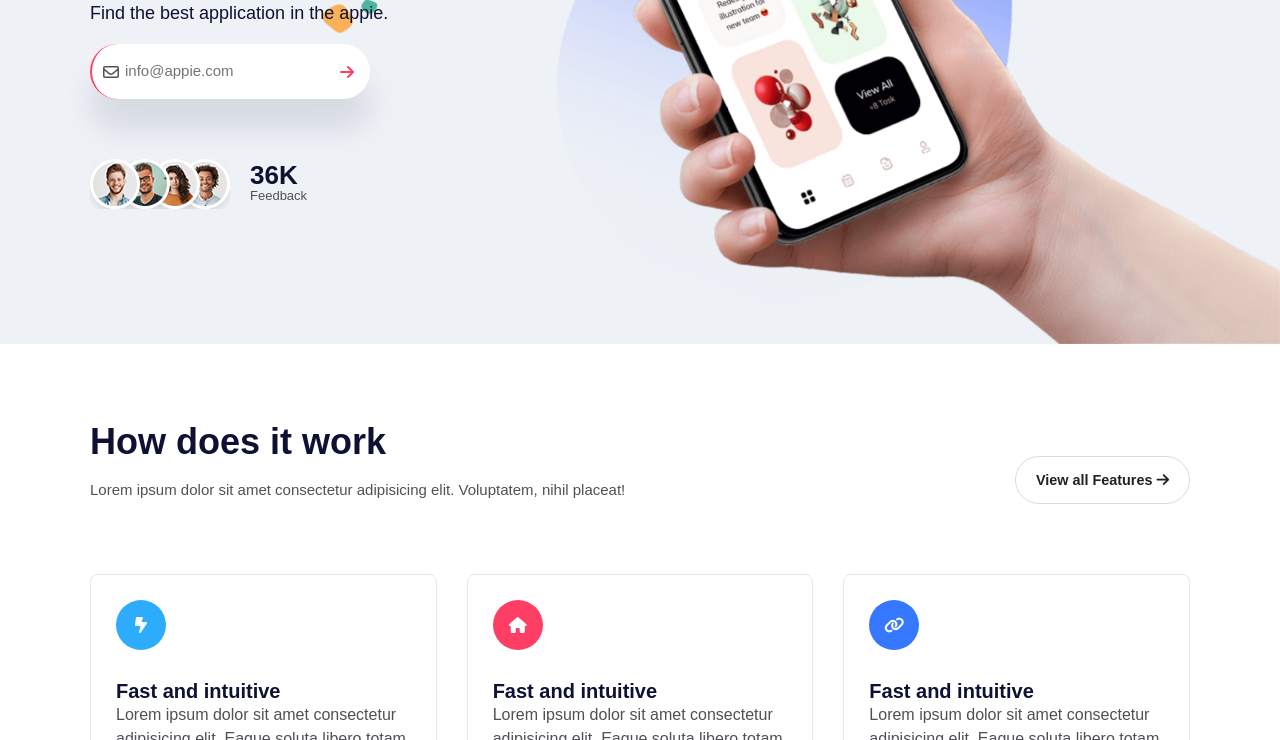
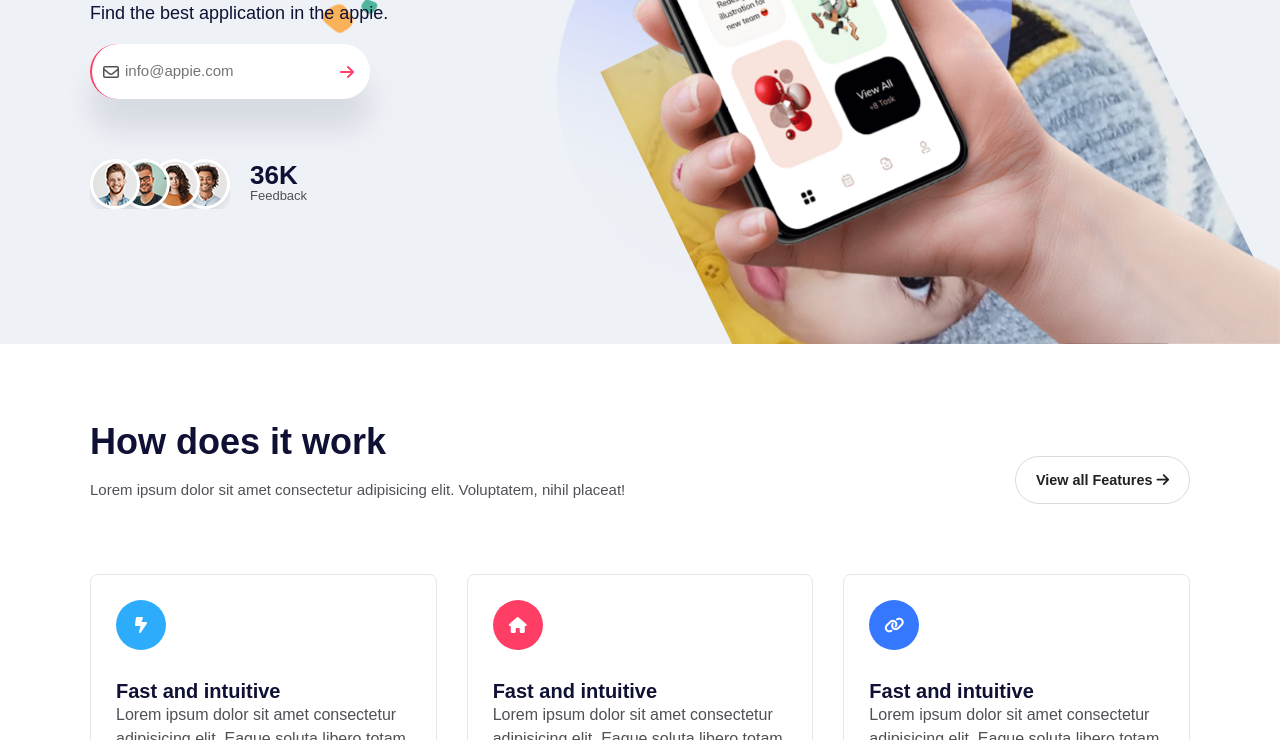
Before and after one commit to ahmedhamdyyounis/appie, a plain HTML site: page index.html in a window 1280 px wide. Shown: the part 567-1307 px from the top of the page. Drawn offline with Linux system fonts and the light colour scheme.

Commit message:
Update index.html

```diff
--- a/index.html
+++ b/index.html
@@ -170,7 +170,7 @@
 	<!-- Start landing Section -->
 	<section class="section landing">
 		<div class="animation-container">
-			<img src="./images/shape-10.png" class="animated-image" id="image1">
+			<img src="./images/houfa.jpg" class="animated-image" id="image1">
 			<img src="./images/shape-11.png" class="animated-image animated-two" id="image2">
 			<img src="./images/shape-12.png" class="animated-image animated-three" id="image3">
 		</div>
```
